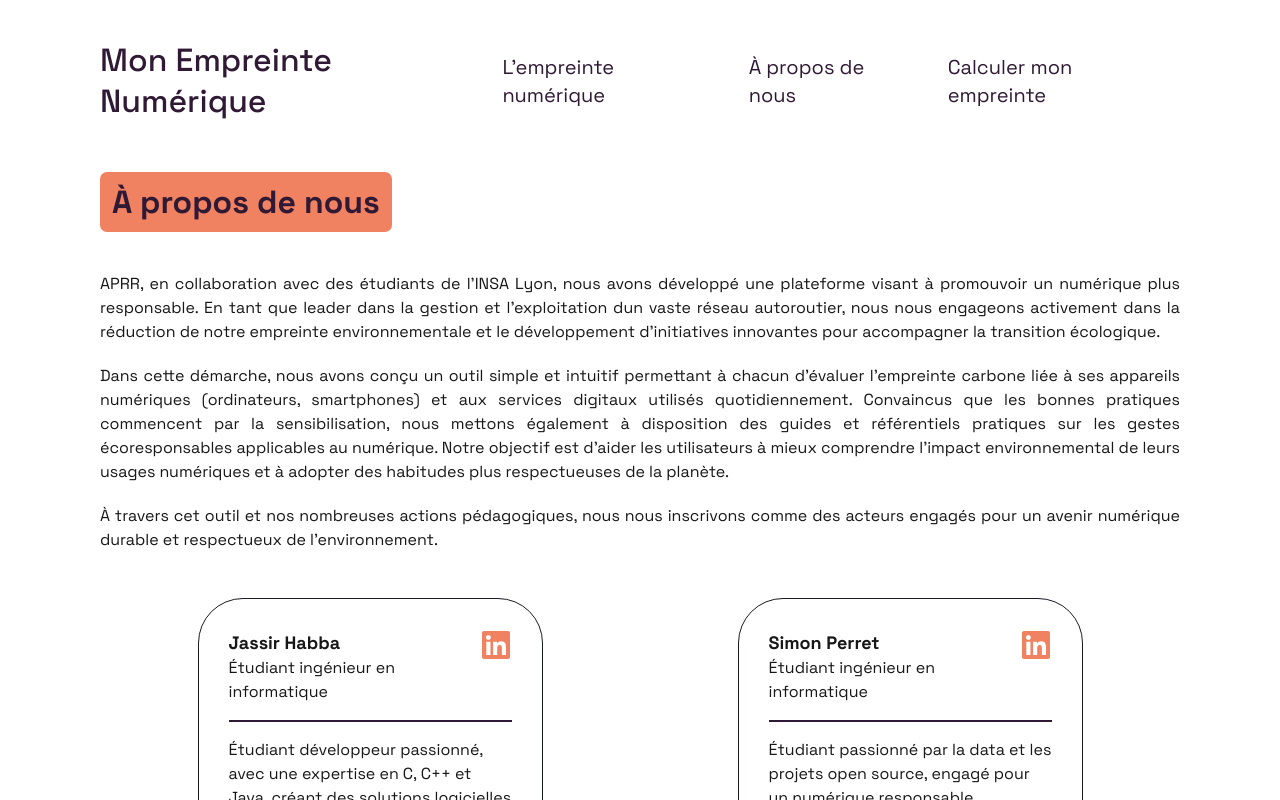
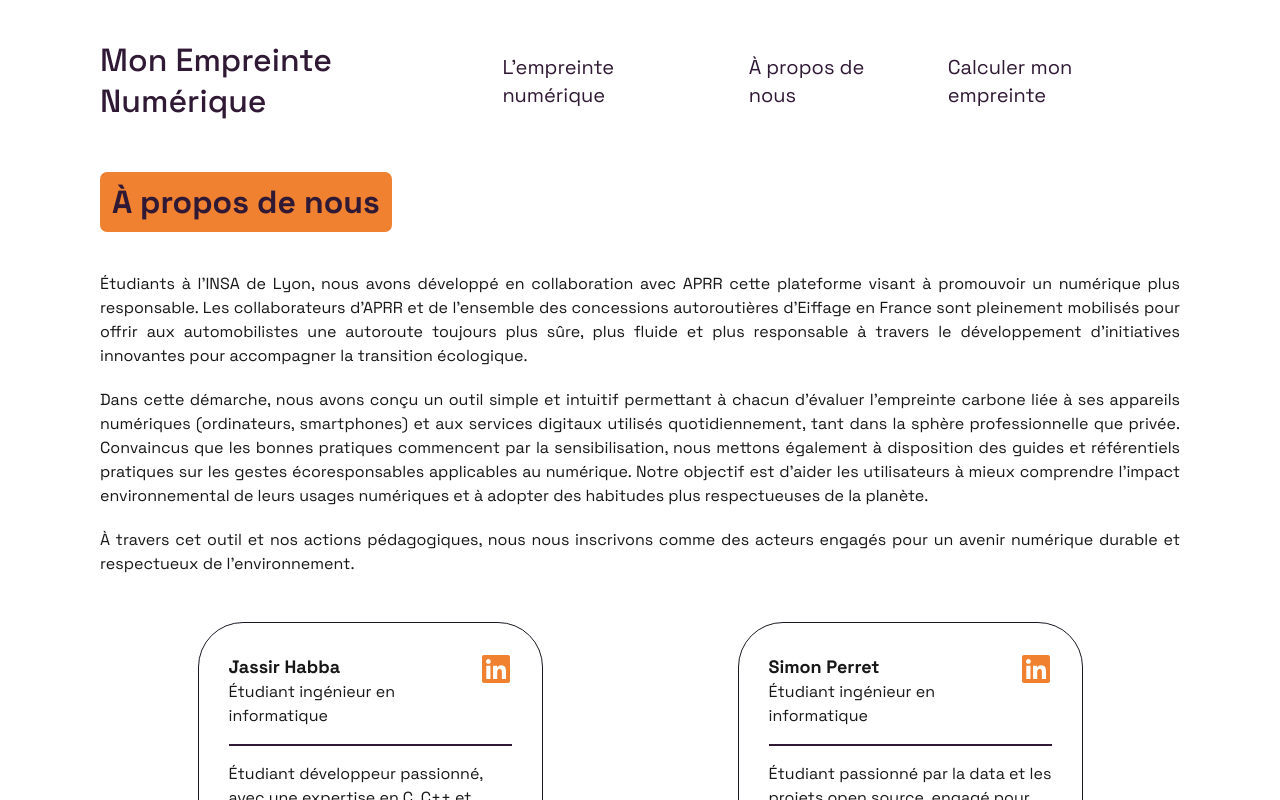
Before and after one commit to jbytes503/mon-empreinte-numerique, a Next.js app in the folder front/: page /about in a window 1280 px wide. Shown: the top 800 px of the page. Built offline with nearby package versions, Linux system fonts and the light colour scheme.

Commit message:
corrections about color and text

```diff
--- a/front/src/app/about/page.tsx
+++ b/front/src/app/about/page.tsx
@@ -9,31 +9,33 @@ export default async function Page() {
             <Title name="À propos de nous" />
             <section className={`${styles.intro} ${styles.section}`}>
                 <p>
-                    APRR, en collaboration avec des étudiants de l’INSA Lyon,
-                    nous avons développé une plateforme visant à promouvoir un
-                    numérique plus responsable. En tant que leader dans la
-                    gestion et l’exploitation dun vaste réseau autoroutier, nous
-                    nous engageons activement dans la réduction de notre
-                    empreinte environnementale et le développement d’initiatives
+                    Étudiants à l’INSA de Lyon, nous avons développé en
+                    collaboration avec APRR cette plateforme visant à promouvoir
+                    un numérique plus responsable. Les collaborateurs d’APRR et
+                    de l’ensemble des concessions autoroutières d’Eiffage en
+                    France sont pleinement mobilisés pour offrir aux
+                    automobilistes une autoroute toujours plus sûre, plus fluide
+                    et plus responsable à travers le développement d’initiatives
                     innovantes pour accompagner la transition écologique.
                 </p>
                 <p>
                     Dans cette démarche, nous avons conçu un outil simple et
                     intuitif permettant à chacun d’évaluer l’empreinte carbone
                     liée à ses appareils numériques (ordinateurs, smartphones)
-                    et aux services digitaux utilisés quotidiennement.
-                    Convaincus que les bonnes pratiques commencent par la
-                    sensibilisation, nous mettons également à disposition des
-                    guides et référentiels pratiques sur les gestes
-                    écoresponsables applicables au numérique. Notre objectif est
-                    d’aider les utilisateurs à mieux comprendre l’impact
-                    environnemental de leurs usages numériques et à adopter des
-                    habitudes plus respectueuses de la planète.
+                    et aux services digitaux utilisés quotidiennement, tant dans
+                    la sphère professionnelle que privée. Convaincus que les
+                    bonnes pratiques commencent par la sensibilisation, nous
+                    mettons également à disposition des guides et référentiels
+                    pratiques sur les gestes écoresponsables applicables au
+                    numérique. Notre objectif est d’aider les utilisateurs à
+                    mieux comprendre l’impact environnemental de leurs usages
+                    numériques et à adopter des habitudes plus respectueuses de
+                    la planète.
                 </p>
                 <p>
-                    À travers cet outil et nos nombreuses actions pédagogiques,
-                    nous nous inscrivons comme des acteurs engagés pour un
-                    avenir numérique durable et respectueux de l’environnement.
+                    À travers cet outil et nos actions pédagogiques, nous nous
+                    inscrivons comme des acteurs engagés pour un avenir
+                    numérique durable et respectueux de l’environnement.
                 </p>
             </section>
 
@@ -42,42 +44,42 @@ export default async function Page() {
                     name="Jassir Habba"
                     title="Étudiant ingénieur en informatique"
                     description="Étudiant développeur passionné, avec une expertise en C, C++ et Java, créant des solutions logicielles robustes et explorant des concepts de programmation avancés."
-                    icon={<FaLinkedin size={32} color="#f08262" />}
+                    icon={<FaLinkedin size={32} color="var(--color-2)" />}
                     url="https://www.linkedin.com/in/jassir-habba/"
                 />
                 <AuthorCard
                     name="Simon Perret"
                     title="Étudiant ingénieur en informatique"
                     description="Étudiant passionné par la data et les projets open source, engagé pour un numérique responsable."
-                    icon={<FaLinkedin size={32} color="#f08262" />}
+                    icon={<FaLinkedin size={32} color="var(--color-2)" />}
                     url="https://www.linkedin.com/in/perretsimon/"
                 />
                 <AuthorCard
                     name="Hazim Asri"
                     title="Étudiant ingénieur en informatique"
                     description="Étudiant en avant-dernière année à l’INSA Lyon en informatique, passionné par le développement logiciel et l’intelligence artificielle."
-                    icon={<FaLinkedin size={32} color="#f08262" />}
+                    icon={<FaLinkedin size={32} color="var(--color-2)" />}
                     url="https://www.linkedin.com/in/hazim-asri-307989221/"
                 />
                 <AuthorCard
                     name="Mateo Carvajal"
                     title="Étudiant ingénieur en informatique"
                     description="Étudiant en double diplôme à l’INSA Lyon, avec une passion pour le développement logiciel et l’intelligence artificielle. Je suis motivé par l’impact positif de la technologie sur la société."
-                    icon={<FaLinkedin size={32} color="#f08262" />}
+                    icon={<FaLinkedin size={32} color="var(--color-2)" />}
                     url="https://www.linkedin.com/in/mateo-carvajal-a02877248/"
                 />
                 <AuthorCard
                     name="José Southerland"
                     title="Étudiant ingénieur en informatique"
                     description="En double diplôme à l’INSA Lyon, avec experience en développement logiciel, bases de données et intelligence artificielle, avec un intérêt marqué pour l’innovation technologique."
-                    icon={<FaLinkedin size={32} color="#f08262" />}
+                    icon={<FaLinkedin size={32} color="var(--color-2)" />}
                     url="https://www.linkedin.com/in/jsoutherlands/"
                 />
                 <AuthorCard
                     name="Santiago Forrero Gutiérrez"
                     title="Étudiant ingénieur en informatique (double diplôme INSA Lyon / Universidad de los Andes)"
                     description="Passionné par le développement logiciel et l'analyse de données. Intéressé à concilier innovation technique et impact concret, à travers des projets pluridisciplinaires en équipe."
-                    icon={<FaLinkedin size={32} color="#f08262" />}
+                    icon={<FaLinkedin size={32} color="var(--color-2)" />}
                     url="https://www.linkedin.com/in/santiago-forero-gutierrez/"
                 />
             </section>
--- a/front/src/app/components/titles.module.css
+++ b/front/src/app/components/titles.module.css
@@ -1,10 +1,10 @@
 .title {
-    background-color: #F08262; /* Color de fondo */
+    background-color: var(--color-2); /* Color de fondo */
     color: #301934; /* Color del texto */
     font-weight: bold; /* Negrita */
     font-size: 2em; /* Tamaño del texto */
     padding: 6px 12px; /* Espaciado interno */
-	margin: 10px 0px;
+    margin: 10px 0px;
     border-radius: 7px; /* Esquinas redondeadas */
     display: inline-block; /* Ajusta el tamaño al contenido */
 }
--- a/front/src/app/globals.css
+++ b/front/src/app/globals.css
@@ -5,7 +5,7 @@
     --color-5: #301934;
     --color-4: #75bf91;
     --color-3: #f8f0ec;
-    --color-2: #f08262;
+    --color-2: #f08131;
     --color-1: #e52713;
 
     --default-font-size: 16px;
--- a/front/src/app/learn-more/page.tsx
+++ b/front/src/app/learn-more/page.tsx
@@ -31,7 +31,7 @@ export default async function Page() {
                     <div className="header-description">
                         <p>
                             L’empreinte numérique désigne l’ensemble des impacts
-                            environnementaux liés à l’utilisation des
+                            environnementaux lié à l’utilisation des
                             technologies numériques. Elle est particulièrement
                             visible à travers l’empreinte carbone générée par
                             nos dispositifs électroniques : ordinateurs,
@@ -41,16 +41,15 @@ export default async function Page() {
                         </p>
                         <p>
                             Cet impact commence bien avant l’allumage de nos
-                            appareils. La fabrication d’un simple smartphone ou
-                            d’un ordinateur nécessite l’extraction de ressources
+                            appareils. La fabrication d’un smartphone ou d’un
+                            ordinateur nécessite l’extraction de ressources
                             naturelles, souvent rares, ainsi que des processus
                             industriels complexes et énergivores. L’assemblage,
                             le transport et la distribution à travers le monde
                             engendrent à eux seuls une quantité importante
-                            d’émissions de gaz à effet de serre. À titre
-                            d’exemple, la majorité de l’empreinte carbone d’un
-                            appareil est déjà produite avant même sa première
-                            utilisation.
+                            d’émissions de gaz à effet de serre. Ainsi, la
+                            majorité de l’empreinte carbone d’un appareil est
+                            déjà produite avant même sa première utilisation.
                         </p>
                         <p>
                             L’utilisation quotidienne de ces équipements
@@ -62,10 +61,10 @@ export default async function Page() {
                             centers… Tous ces systèmes consomment de
                             l’électricité en permanence, souvent issue de
                             sources fossiles, et participent donc aux émissions
-                            de CO₂. Même un geste aussi simple que l’envoi d’un
-                            e-mail peut représenter une dépense énergétique non
-                            négligeable lorsqu’il est multiplié à grande
-                            échelle.
+                            de CO₂. Tous nos gestes quotidiens en lien avec le
+                            numérique représentent une dépense énergétique non
+                            négligeable, d’autant plus qu’ils sont multipliés à
+                            grande échelle.
                         </p>
                     </div>
                     {/* <Image
@@ -78,7 +77,7 @@ export default async function Page() {
                 <Title name="L'empreinte numérique par dispositif" />
                 <div className={styles.cards}>
                     <DispositifCard
-                        title="Ordinateur"
+                        title="Ordinateur et écran"
                         description="Sa fabrication nécessite des métaux rares et consomme beaucoup d’énergie, tandis que son utilisation et son recyclage posent des défis écologiques."
                         icon={<IoIosLaptop size={48} color="#191A23" />}
                     />
```
Also changed, not shown: front/src/app/page.tsx (+18 -10 lines), front/public/VisuelHome01.png (added), front/public/VisuelHome02.png (added).
